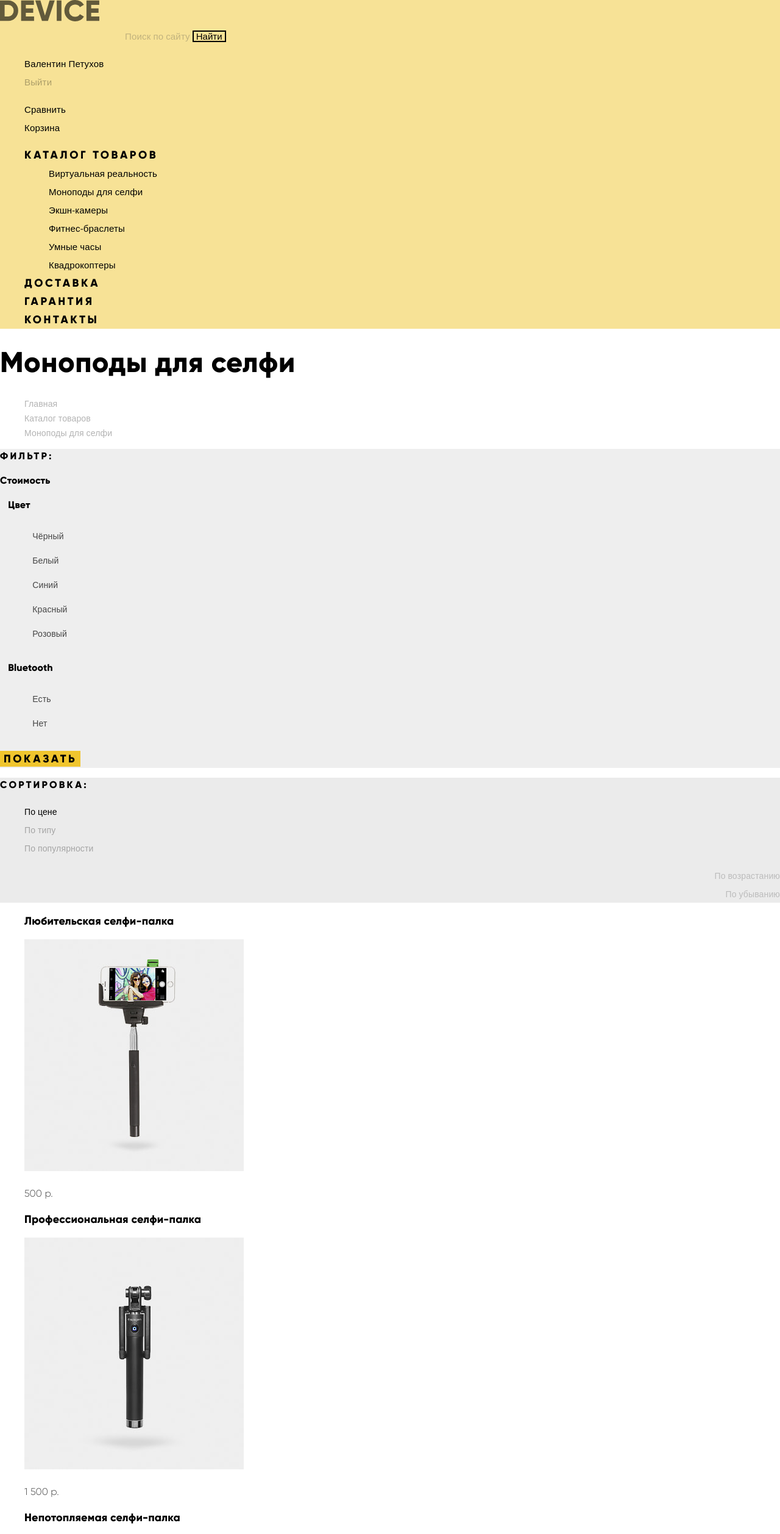
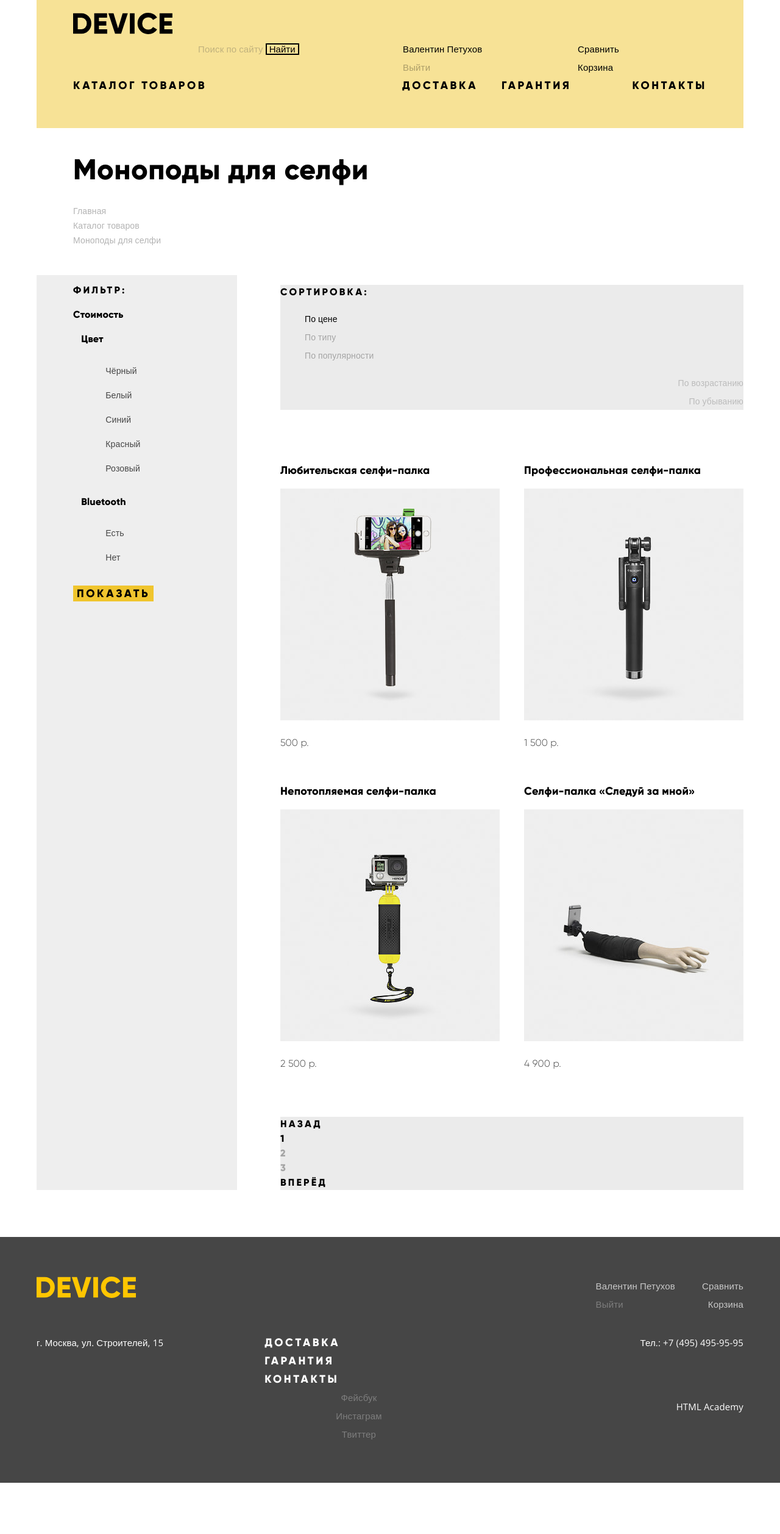
Before and after one commit to egolikov/376099-device-26, a plain HTML site: page catalog.html in a window 1280 px wide. Shown: the top 2515 px of the page at 61% size. After the commit the page ends 2431 px from the top, so only its background shows below. Drawn offline with nearby package versions, Linux system fonts and the light colour scheme.

Commit message:
Разметил сетки, 1 часть.

```diff
--- a/catalog.html
+++ b/catalog.html
@@ -11,8 +11,8 @@
     <link rel="stylesheet" href="css/style.css" />
   </head>
 
-  <body>
-    <header class="main-header">
+  <body class="inner-page">
+    <header class="main-header container">
       <nav class="main-navigation">
         <a href="index.html" class="main-header-logo" tabindex="0">
           <img
@@ -22,6 +22,7 @@
             alt="Логотип магазина Device"
           />
         </a>
+        <div class="tech-navigation">
           <div class="search">
             <form
               class="search-form"
@@ -41,10 +42,11 @@
             <li><a href="">Сравнить</a></li>
             <li><a href="">Корзина</a></li>
           </ul>
+        </div>
         <ul class="site-navigation">
           <li>
             <a class="site-page" href="">Каталог товаров</a>
-            <div class="dropdown-menu">
+            <div class="dropdown-menu visually-hidden">
               <h2 class="visually-hidden">Категории каталога</h2>
               <ul>
                 <li>
@@ -83,9 +85,14 @@
         <li class="breadcrumbs-current">Моноподы для селфи</li>
       </ul>
 
+      <div class="catalog-columns">
         <section class="filters">
           <h2 class="filters-header">Фильтр:</h2>
-        <form class="filter" action="https://echo.htmlacademy.ru" method="get">
+          <form
+            class="filter"
+            action="https://echo.htmlacademy.ru"
+            method="get"
+          >
             <div class="price-slider">
               <p>Стоимость</p>
             </div>
@@ -293,10 +300,13 @@
             <li class="pagination-button"><a href="#">Вперёд</a></li>
           </ul>
         </section>
+      </div>
     </main>
 
     <footer class="main-footer">
-      <a class="main-footer-logo" href="index.html" tabindex="0">
+      <div class="container">
+        <div class="footer-first-line">
+          <a class="main-footer-logo">
             <img
               src="img/logo-yellow.svg"
               width="163"
@@ -312,6 +322,8 @@
             <li><a href="">Сравнить</a></li>
             <li><a href="">Корзина</a></li>
           </ul>
+        </div>
+        <div class="footer-second-line">
           <p class="address">
             г. Москва, ул. Строителей, 15
           </p>
@@ -323,6 +335,8 @@
           <p class="telephone">
             Тел.: +7 (495) 495-95-95
           </p>
+        </div>
+        <div class="footer-third-line">
           <div class="social">
             <ul class="social-list">
               <li class="social-fb"><a href="#">Фейсбук</a></li>
@@ -335,6 +349,8 @@
               HTML Academy
             </a>
           </p>
+        </div>
+      </div>
     </footer>
   </body>
 </html>
--- a/css/style.css
+++ b/css/style.css
@@ -43,8 +43,44 @@ a {
   overflow: hidden;
 }
 
-.main-header {
+.container {
+  width: 1160px;
+  margin: 0 auto;
+  padding: 0 20px;
+}
+
+.main-navigation {
+  display: flex;
+  flex-direction: column;
+  padding: 0 60px;
+  padding-top: 21px;
+  padding-bottom: 55px;
+
   background-color: rgba(240, 197, 46, 0.5);
+}
+
+.inner-page .main-navigation {
+  margin-bottom: 44px;
+}
+
+.main-header-logo {
+  width: 163px;
+}
+
+.tech-navigation {
+  display: flex;
+}
+
+.shop-navigation {
+  width: 212px;
+  margin: 0;
+  margin-left: auto;
+  padding: 0;
+}
+
+.user-navigation {
+  margin: 0;
+  padding: 0;
 }
 
 .main-header ul {
@@ -61,6 +97,13 @@ a {
 
 .main-header a:active {
   opacity: 0.3;
+}
+
+.search {
+  width: 441px;
+  margin: 0;
+  margin-right: 100px;
+  padding: 0;
 }
 
 .search-form input {
@@ -101,6 +144,25 @@ a {
   color: rgba(255, 255, 255, 0.3);
 
   background-color: #000000;
+}
+
+.site-navigation {
+  display: flex;
+  margin: 0;
+  padding: 0;
+}
+
+.site-navigation li:first-child {
+  width: 246px;
+  margin-right: 294px;
+}
+
+.site-navigation li:nth-child(2) {
+  margin-right: 39px;
+}
+
+.site-navigation li:last-child {
+  margin-left: auto;
 }
 
 .site-page {
@@ -204,6 +266,15 @@ a {
   list-style: none;
 }
 
+.info-columns {
+  display: flex;
+  justify-content: space-between;
+}
+
+.about {
+  width: 460px;
+}
+
 .about h2 {
   font-family: "Gilroy", Arial, sans-serif;
   font-weight: 800;
@@ -225,6 +296,10 @@ a {
   color: #000000;
 }
 
+.contacts {
+  width: 560px;
+}
+
 .contacts h2 {
   font-family: "Gilroy", Arial, sans-serif;
   font-weight: 800;
@@ -235,8 +310,21 @@ a {
 }
 
 .main-footer {
+  margin-top: 82px;
+  padding: 65px 0;
+
+  color: #ffffff;
+
   background-color: #464646;
-  color: #ffffff;
+}
+
+.inner-page .main-footer {
+  margin-top: 77px;
+}
+
+.main-footer .container {
+  display: flex;
+  flex-direction: column;
 }
 
 .main-footer ul {
@@ -245,6 +333,24 @@ a {
 
 .main-footer a {
   color: #ffffff;
+}
+
+.footer-first-line {
+  display: flex;
+  align-items: flex-start;
+  justify-content: space-between;
+  margin-bottom: 33px;
+}
+
+.footer-second-line {
+  display: flex;
+  align-items: flex-start;
+  justify-content: flex-start;
+}
+
+.footer-third-line {
+  display: flex;
+  justify-content: flex-end;
 }
 
 .site-page {
@@ -257,27 +363,43 @@ a {
 }
 
 .telephone {
+  margin: 0;
+  margin-left: auto;
+}
+
+.footer-user-navigation {
+  margin: 0;
+  margin-left: auto;
+  margin-right: 44px;
+  padding: 0;
+}
+
+.footer-shop-navigation {
+  margin: 0;
+  padding: 0;
+
   text-align: right;
 }
 
-.footer-user-navigation {
-  text-align: right;
-}
-
-.footer-shop-navigation {
-  text-align: right;
+.address {
+  margin: 0;
+  margin-right: 166px;
 }
 
 .footer-site-navigation {
-  text-align: center;
+  margin: 0;
+  padding: 0;
+}
+
+.social {
+  margin-right: 483px;
 }
 
 .social-list {
+  margin:0;
+  padding: 0;
+
   text-align: center;
-}
-
-.copyright {
-  text-align: right;
 }
 
 .main-footer-logo:hover img {
@@ -322,7 +444,7 @@ a {
 }
 
 .social-list a:hover {
-  color: rgba(255, 255, 255, 0.60);
+  color: rgba(255, 255, 255, 0.6);
 }
 
 .social-list a:active {
@@ -400,6 +522,11 @@ a {
 }
 
 .page-title {
+  margin: 0;
+  margin-bottom: 32px;
+  padding: 0;
+  padding-left: 60px;
+
   font-family: "Gilroy", Arial, sans-serif;
   font-weight: 800;
   font-size: 47px;
@@ -409,6 +536,11 @@ a {
 }
 
 .breadcrumbs {
+  padding: 0;
+  padding-left: 60px;
+  margin: 0;
+  margin-bottom: 45px;
+
   font-size: 14px;
   line-height: 24px;
 
@@ -431,7 +563,16 @@ a {
   color: rgba(0, 0, 0, 0.3);
 }
 
+.catalog-columns {
+  display: flex;
+  justify-content: space-between;
+}
+
 .filters {
+  width: 201px;
+  padding-left: 60px;
+  padding-right: 68px;
+
   background-color: #eeeeee;
 }
 
@@ -478,7 +619,13 @@ a {
   color: #a6a6a6;
 }
 
+.catalog {
+  width: 760px;
+}
+
 .sort {
+  margin-bottom: 69px;
+
   background-color: rgba(0, 0, 0, 0.08);
 }
 
@@ -537,6 +684,12 @@ a {
 }
 
 .catalog-list {
+  display: flex;
+  flex-wrap: wrap;
+  margin: 0;
+  margin-bottom: 38px;
+  padding: 0;
+
   list-style: none;
 }
 
@@ -549,6 +702,16 @@ a {
   color: #000000;
 }
 
+.catalog-item {
+  width: 360px;
+  margin-right: 40px;
+  margin-bottom: 21px;
+}
+
+.catalog-item:nth-child(2n) {
+  margin-right: 0;
+}
+
 .catalog-item-price {
   font-family: "Gilroy", Arial, sans-serif;
   font-weight: 300;
@@ -558,6 +721,9 @@ a {
 }
 
 .pagination-list {
+  margin: 0;
+  padding: 0;
+
   font-family: "Gilroy", Arial, sans-serif;
   font-weight: 800;
   font-size: 16px;
@@ -586,7 +752,7 @@ a {
 .pagination-disabled a:hover,
 .pagination-disabled a:active {
   color: #000000;
-  background-color:transparent;
+  background-color: transparent;
 }
 
 .pagination-item a {
```
Also changed, not shown: index.html (+20 -4 lines). Lines whose indentation alone changed are shown as unchanged.
